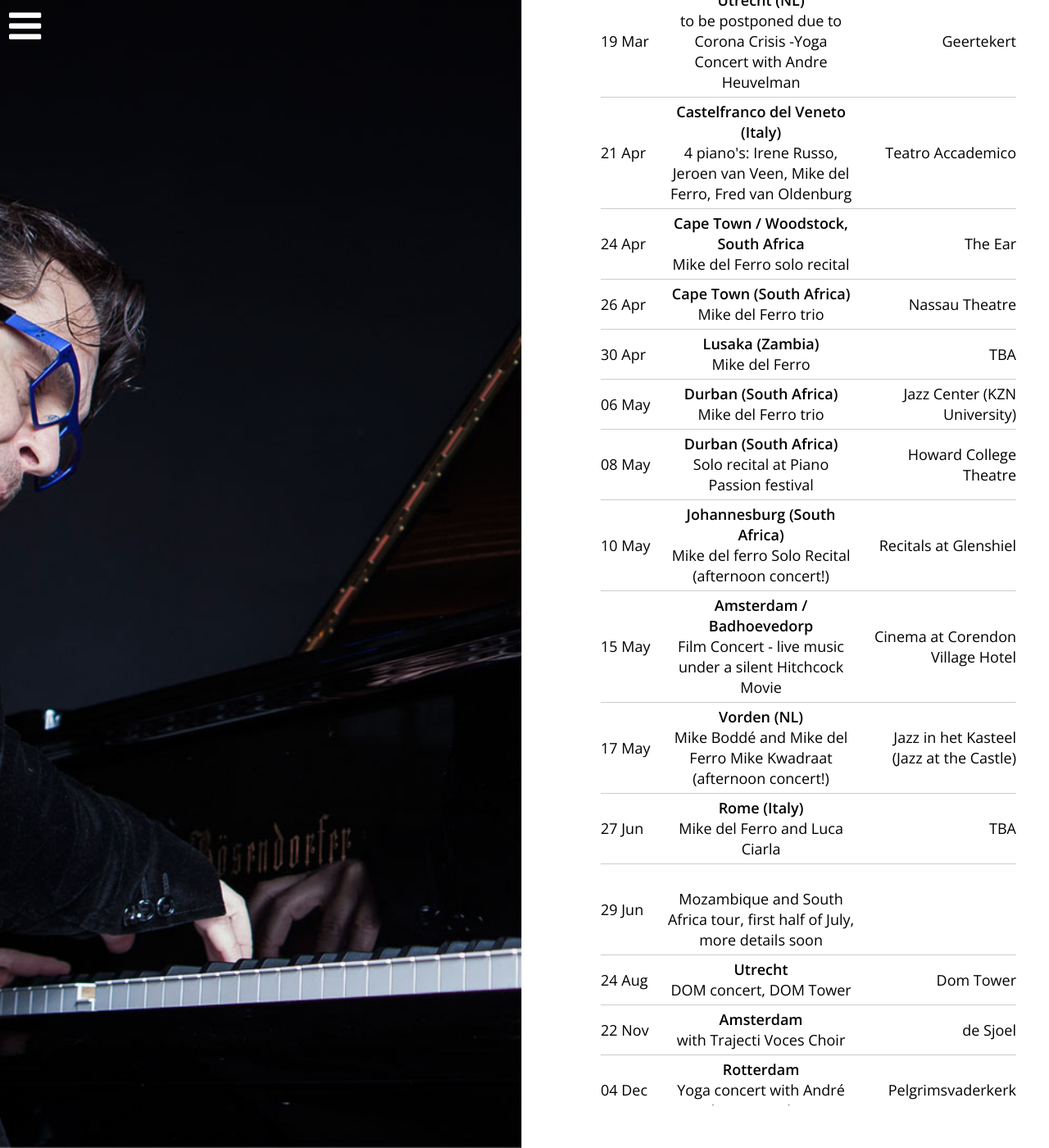
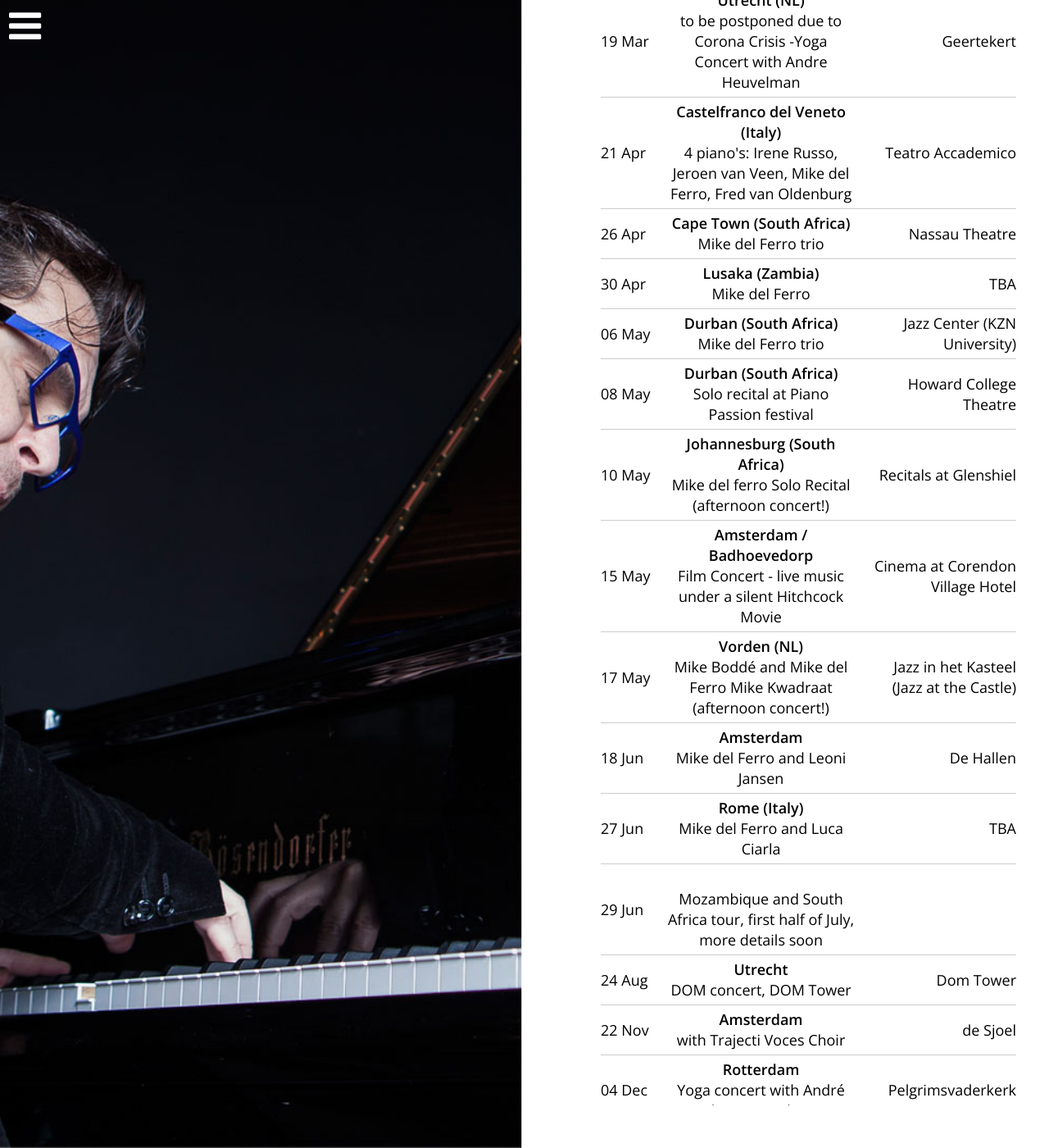
Before and after one commit to mikedelferro/website, a Jekyll site: the page built from agenda.html, in a window 1280 px wide and 1400 px high, scrolled down 472 px. Shown: the whole window at 82% size. Built offline with Jekyll 4.4.1, drawn with Linux system fonts in a browser that asks for light colours; nearby versions of some CDN libraries.

Commit message:
Updated '_data/gigs.yml' via CloudCannon

```diff
--- a/_data/gigs.yml
+++ b/_data/gigs.yml
@@ -1,9 +1,9 @@
 items:
-  - title: Mike del Ferro solo recital
-    date: 2020-04-24 20:00:00
-    location: The Ear
-    venue: 'Cape Town / Woodstock, South Africa'
-    url:
+  - title: Mike del Ferro and Leoni Jansen
+    date: 2020-06-18 20:00:00
+    location: De Hallen
+    venue: Amsterdam
+    url: www.popuppodium.com
   - title: to be postponed due to Corona Crisis Slow Water Music - Film Concert
     date: 2020-03-15 15:30:00
     location: Steenakker
```
